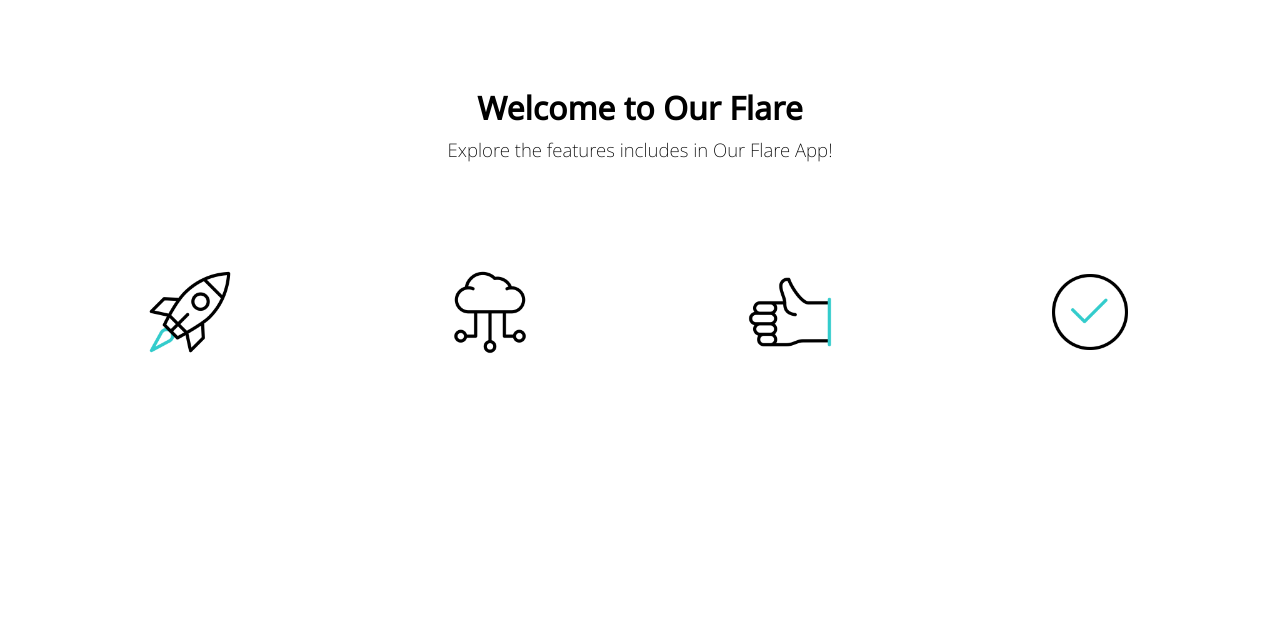
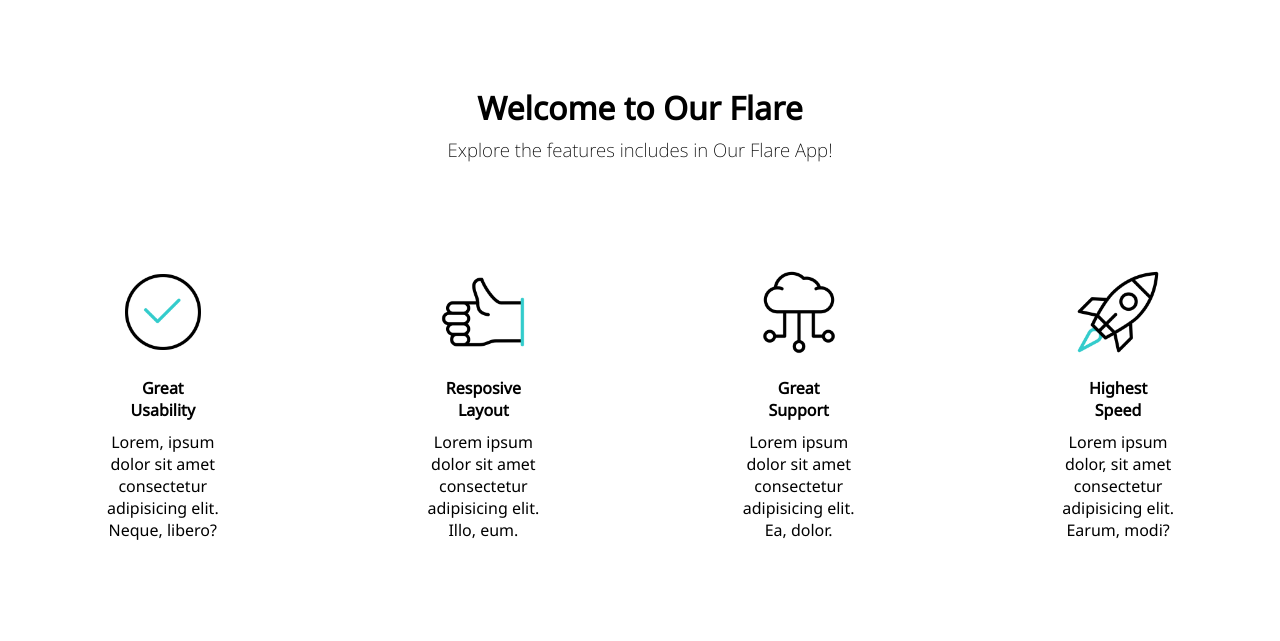
Before and after one commit to javiervillalbaf/flare-app, a plain HTML site: page index.html in a window 1280 px wide. Shown: the part 822-1463 px from the top of the page. Before the commit the page ends 1289 px from the top, so only its background shows below. Drawn offline with Linux system fonts and the light colour scheme.

Commit message:
landing page in process

```diff
--- a/css/style.css
+++ b/css/style.css
@@ -191,3 +191,7 @@ a{
 .div-top div img{
     width: 100px;
 }
+
+.div-top h4{
+    padding: 10px;
+}
--- a/index.html
+++ b/index.html
@@ -53,18 +53,29 @@
             <h3>Explore the features includes in Our Flare App!</h3>
             <div class="div-top">
                 <div>
-                    <img src="./media/cohete.gif" alt="">
+                    <img src="./media/verificado.gif" alt="">
+                    <h4>Great Usability</h4>
+                    <p>Lorem, ipsum dolor sit amet consectetur adipisicing elit. Neque, libero?</p>
+                </div>
+                <div>
+                    <img src="./media/pulgares-hacia-arriba.gif" alt="">
+                    <h4>Resposive Layout</h4>
+                    <p>Lorem ipsum dolor sit amet consectetur adipisicing elit. Illo, eum.</p>
                 </div>
                 <div>
                     <img src="./media/red-en-la-nube.gif" alt="">
+                    <h4>Great Support</h4>
+                    <p>Lorem ipsum dolor sit amet consectetur adipisicing elit. Ea, dolor.</p>
                 </div>
                 <div>
-                    <img src="./media/pulgares-hacia-arriba.gif" alt="">
-                </div>
-                <div>
-                    <img src="./media/verificado.gif" alt="">
+                    <img src="./media/cohete.gif" alt="">
+                    <h4>Highest Speed</h4>
+                    <p>Lorem ipsum dolor, sit amet consectetur adipisicing elit. Earum, modi?</p>
                 </div>
             </div>
+
+        </section>
+        <section>
 
         </section>
     </main>
```
